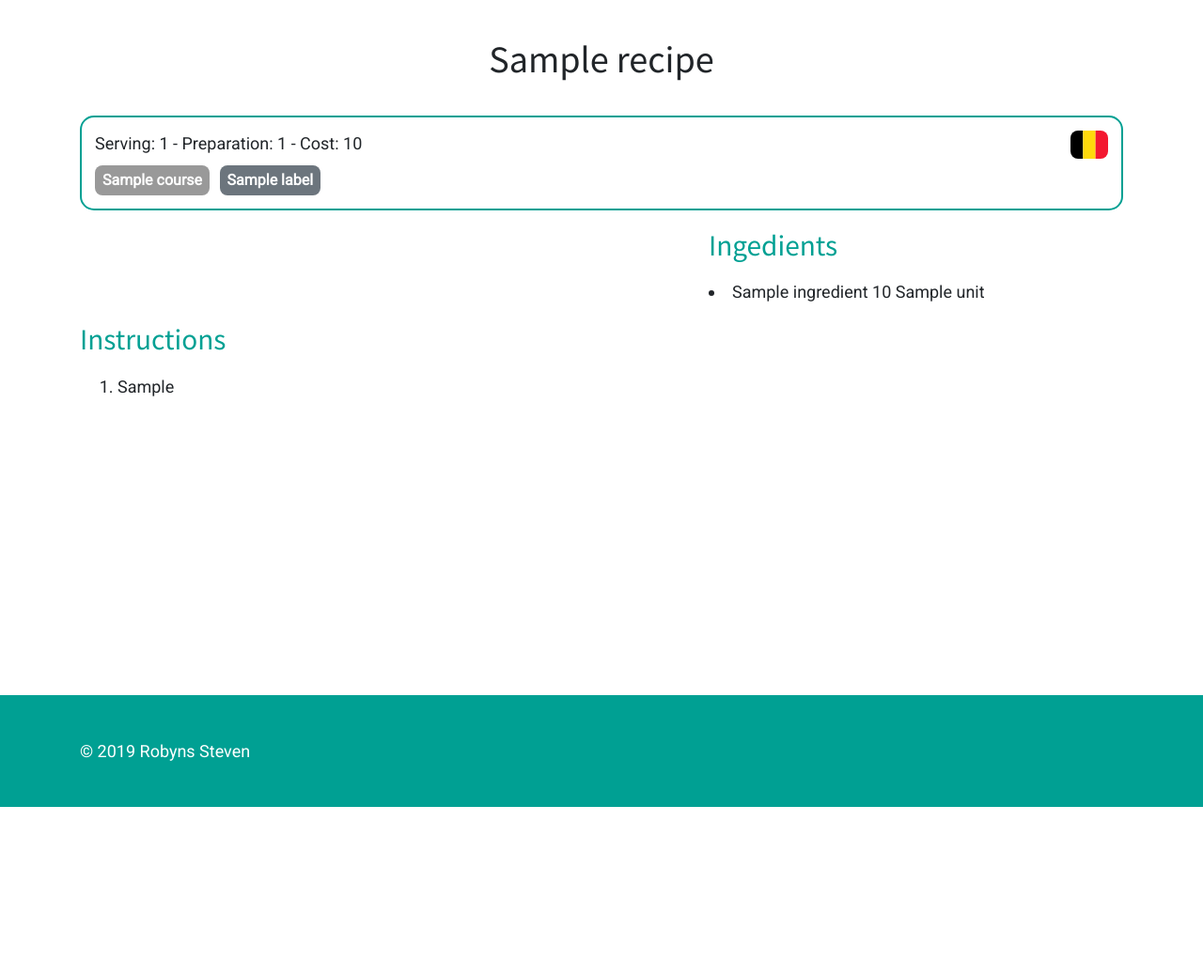
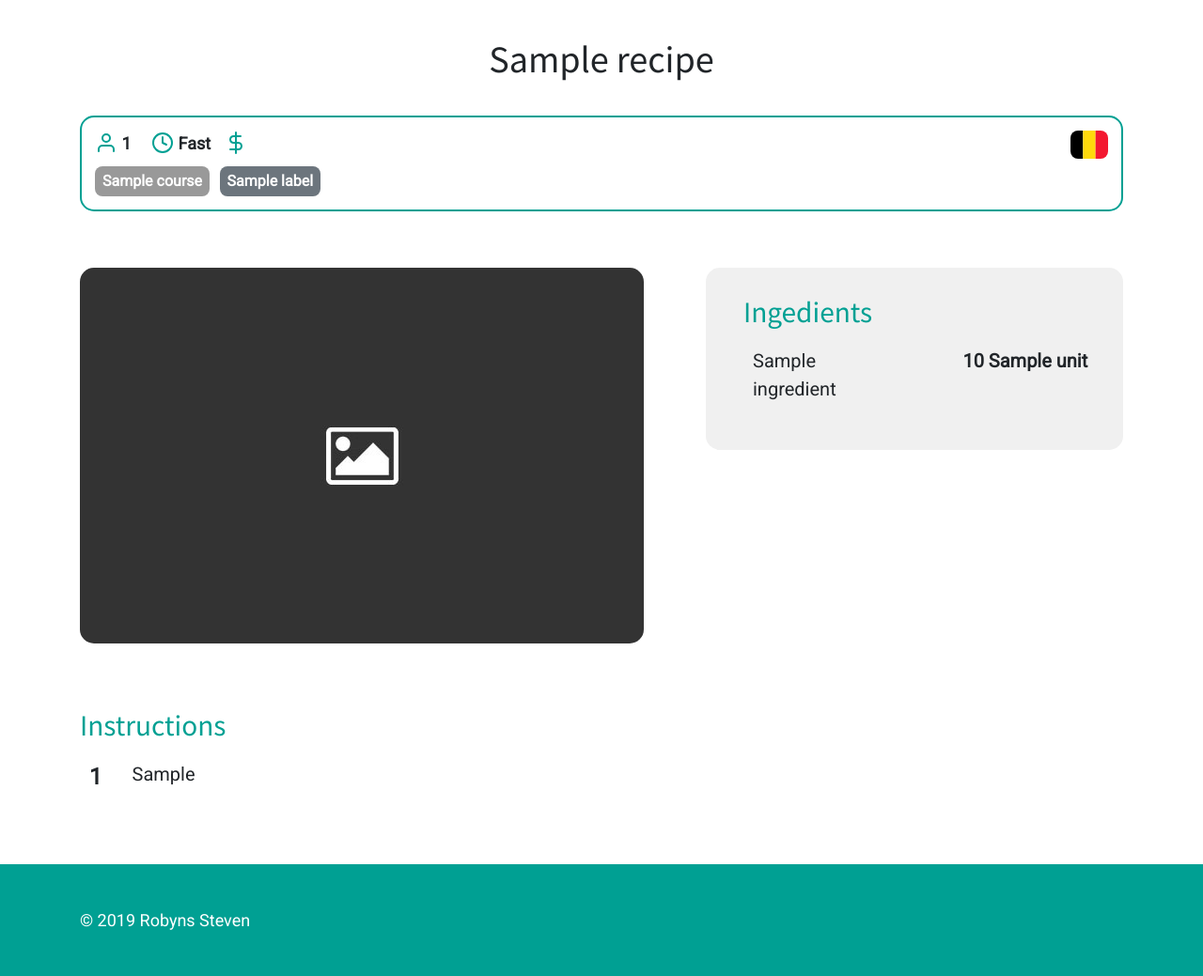
Before and after one commit to RobynsS/cobo, a Django app: page /recipe/1 in a window 1280 px wide. Shown: the part 100-1139 px from the top of the page at 94% size. Before the commit the page ends 959 px from the top, so only its background shows below. Run offline with Django 3.2, Linux system fonts and the light colour scheme; tables that the repository leaves empty hold one stand-in row (values such as "Sample post"); some libraries are stand-ins or nearby versions.

Commit message:
Continue front-end detail page

```diff
--- a/cobo/static/style.css
+++ b/cobo/static/style.css
@@ -65,17 +65,26 @@
 
 #parameter-rectangle {
   border-radius: 15px;
-  width:100%;
   border:2px solid #00A093;
+  margin-bottom: 60px;
 }
 
 #parameters {
   margin: 14px;
-
 }
 
 #parameters-text {
   margin-bottom: 10px;
+  font-size: 18px;
+  font-weight: 600;
+}
+
+#parameter-image {
+  margin-bottom: 3px;
+}
+
+#parameter-value {
+  margin-right: 10px;
 }
 
 .badge{
@@ -95,3 +104,62 @@
   border-radius: 8px;
   float: right;
 }
+
+#instructions {
+  width: 100%;
+  clear: both;
+  padding-top: 50px;
+}
+
+#instruction-steps {
+  font-size: 20px;
+}
+
+#ingredients-image {
+  border-radius: 15px;
+  background-color: #f0f0f0;
+  font-size: 20px;
+  padding-right: 15px;
+  padding-left: 40px;
+  padding-top: 10px;
+  padding-bottom: 40px;
+  width: 40%;
+  float:right;
+}
+
+#ingredient {
+  padding-left: 10px;
+  width: 40%;
+  float:left;
+  padding-bottom: 10px;
+}
+
+#ingredient-quantity {
+  width: 40%;
+  float:right;
+  font-weight: 600;
+  padding-bottom: 10px;
+
+}
+
+#photo {
+    border-radius: 15px;
+    width: 600;
+}
+
+#instruction-text{
+  width: 95%;
+  float:right;
+    padding-bottom: 40px;
+
+}
+
+#instruction-number{
+  margin-left: 10px;
+  width: 3%;
+  float:left;
+  padding-bottom: 40px;
+  font-size: 24px;
+  font-weight: 600;
+
+}
--- a/cobo/templates/detail.html
+++ b/cobo/templates/detail.html
@@ -7,8 +7,39 @@
 
   <div id="parameter-rectangle">
     <div id="parameters">
-          <div id="parameters-text"> Serving: {{recipe.servings}} - Preparation: {{recipe.preparation_time}} - Cost: {{recipe.cost}}
-          <img id="flag" src={% static 'images/flags/be.svg' %}>
+          <div id="parameters-text">
+            <img id="parameter-image" src={% static 'images/icons/user_1.svg' %}>
+            <span id="parameter-value" style="margin-right: 17px;">
+            {{recipe.servings}}
+            </span>
+
+            <img id="parameter-image" src={% static 'images/icons/clock_1.svg' %}>
+            <span id="parameter-value">
+              {% if recipe.preparation_time == 3 %}
+              Slow
+              {% endif %}
+              {% if recipe.preparation_time == 2 %}
+              Average
+              {% endif %}
+              {% if recipe.preparation_time == 1 %}
+              Fast
+              {% endif %}
+            </span>
+
+            <img id="parameter-image" src={% static 'images/icons/dollar_1.svg' %}>
+            <span id="parameter-value">
+              {% if recipe.cost == 3 %}
+              Expensive
+              {% endif %}
+              {% if recipe.cost == 2 %}
+              Medium
+              {% endif %}
+              {% if recipe.cost == 1 %}
+              Cheap
+              {% endif %}
+            </span>
+
+            <img id="flag" src={% static 'images/flags/be.svg' %}>
           </div>
           <div>
             <span class="badge badge-secondary" id="course">{{recipe.course}}</span>
@@ -19,14 +50,19 @@
     </div>
   </div>
 
-  <div class="row" id="ingredients-image">
+  <div>
     <div class="column" style="width: 60%; float:left">
+      <img id="photo" src={% static 'images/placeholder.jpg' %}>
     </div>
 
-    <div class="column" style="width: 40%; float:right">
+    <div class="column" id="ingredients-image">
         <h2>Ingedients</h2>
         {% for entry in recipe.ingredientlist %}
-            <li>{{entry.ingredient}} {{entry.quantity}} {{entry.unit}}</font></li>
+        <span>
+            <span id="ingredient">{{entry.ingredient}}</span>
+            <span id="ingredient-quantity"> {{entry.quantity}} {{entry.unit}}</span>
+            <br style="clear: both;">
+        </span>
         {% endfor %}
     </div>
   </div>
@@ -34,14 +70,19 @@
   <div id="instructions">
 
 
-  <h2>Instructions</h2>
-  <ol>
-  {% for step in recipe.steps %}
-      <li>{{step.instruction}}</font></li>
-  {% endfor %}
-  </ol>
+    <h2>Instructions</h2>
+    <span id="instruction-steps">
+      {% for step in recipe.steps %}
+        <span>
+            <span id="instruction-number">{{ forloop.counter }}</span>
+            <span id="instruction-text">{{step.instruction}}</span>
+            <br style="clear: both;">
+        </span>
+      {% endfor %}
+    </span>
   </div>
-
-
+  <br>
+  <br>
+  <br>
 
 {% endblock %}
```
Also changed, not shown: cobo/static/images/icons/clock_0.svg (added), cobo/static/images/icons/clock_1.svg (added), cobo/static/images/icons/dollar_0.svg (added), cobo/static/images/icons/dollar_1.svg (added), cobo/static/images/icons/user_0.svg (added), cobo/static/images/icons/user_1.svg (added), cobo/static/images/placeholder.jpg (added).
